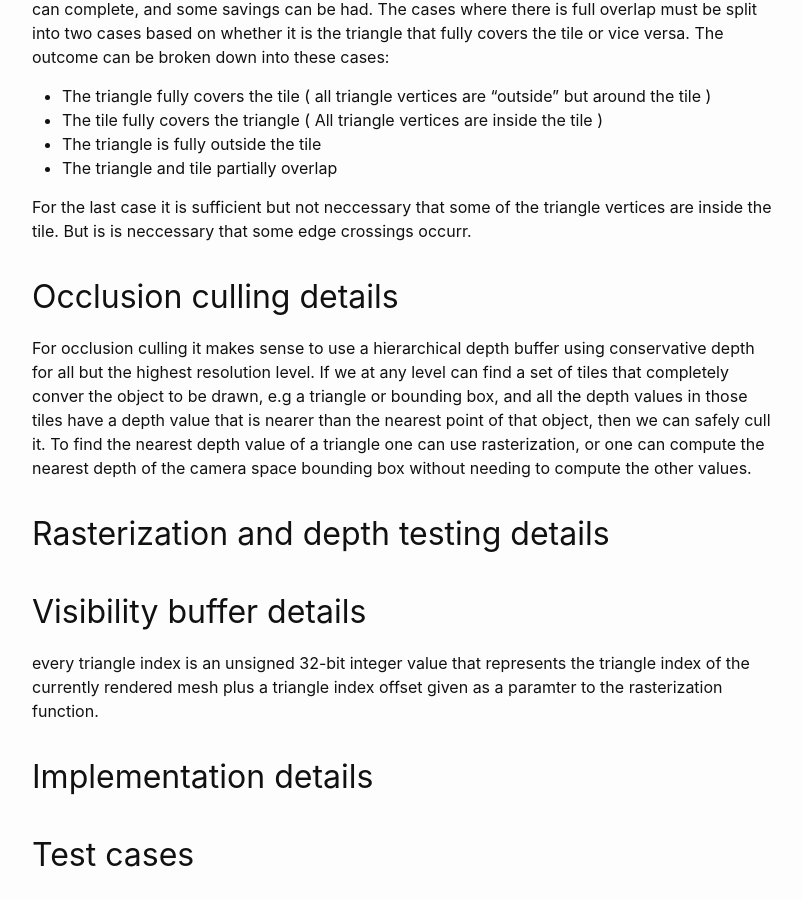
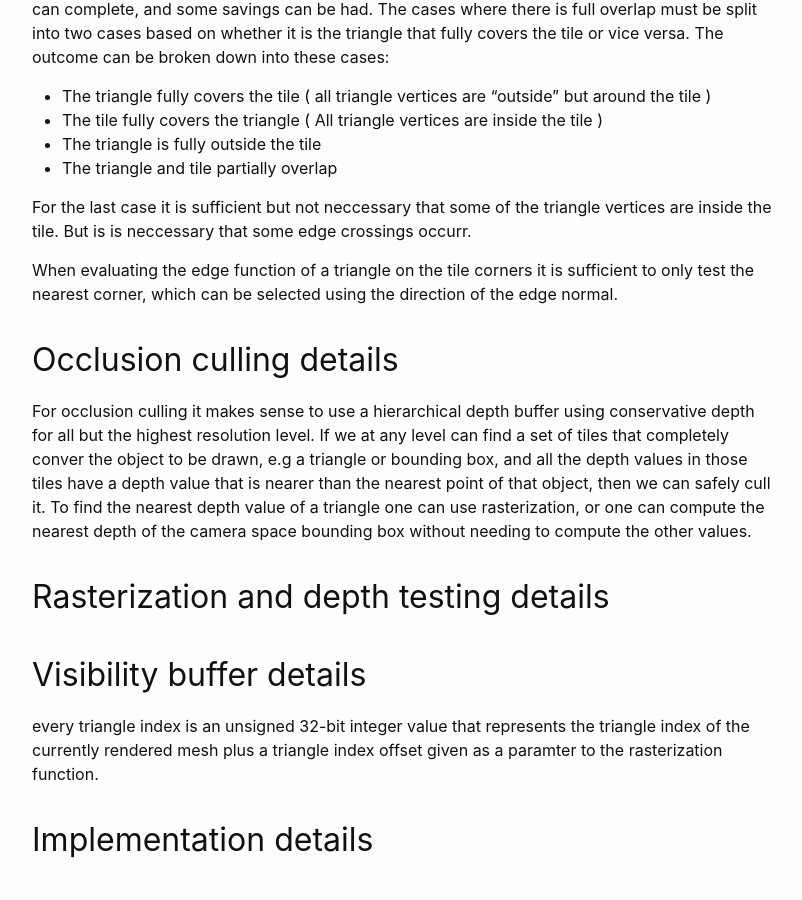
Before and after one commit to torgeiba/torgeiba.github.io, a Jekyll site: the page built from _posts/2023-02-10-rasterization-software-rasterization-project.md, in a window 1280 px wide and 900 px high, scrolled down 3111 px. Shown: the whole window, without its empty margins (238-1040 px from the left). Built offline with Jekyll 4.4.1, drawn with Linux system fonts in a browser that asks for light colours; our own code applies the rules of GitHub Pages for plain Markdown files; formulas are drawn with MathJax 3.

Commit message:
Update 2023-02-10-rasterization-software-rasterization-project.md

```diff
--- a/_posts/2023-02-10-rasterization-software-rasterization-project.md
+++ b/_posts/2023-02-10-rasterization-software-rasterization-project.md
@@ -89,6 +89,8 @@ The outcome can be broken down into these cases:
 
 For the last case it is sufficient but not neccessary that some of the  triangle vertices are inside the tile. But is is neccessary that some edge crossings occurr.
 
+When evaluating the edge function of a triangle on the tile corners it is sufficient to only test the nearest corner, which can be selected using the direction of the edge normal.
+
 ## Occlusion culling details
 
 For occlusion culling it makes sense to use a hierarchical depth buffer using conservative depth for all but the highest resolution level.
```
